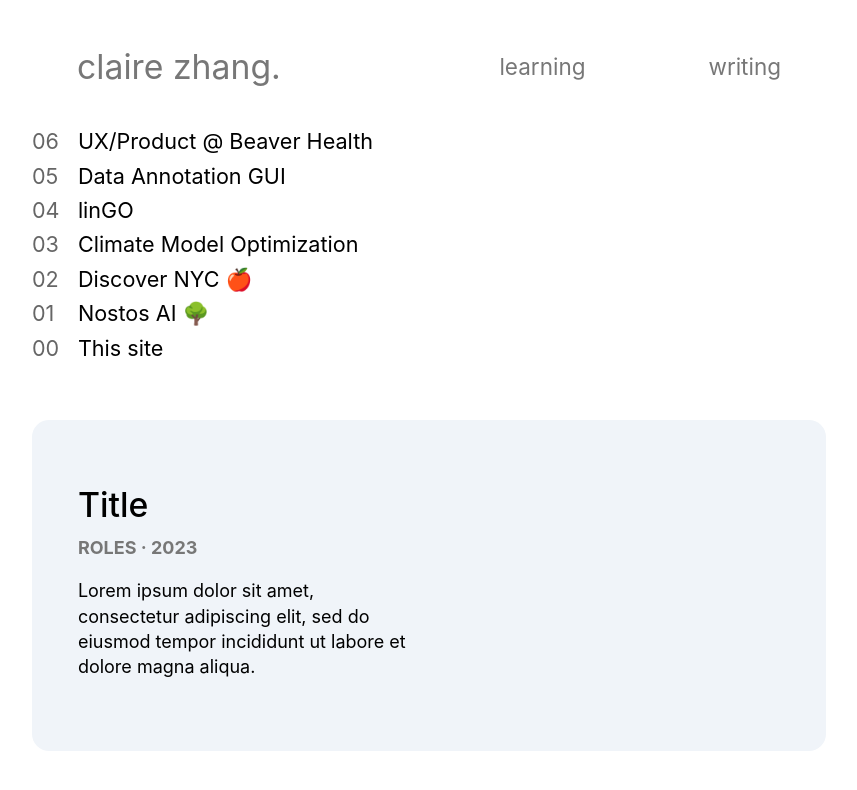
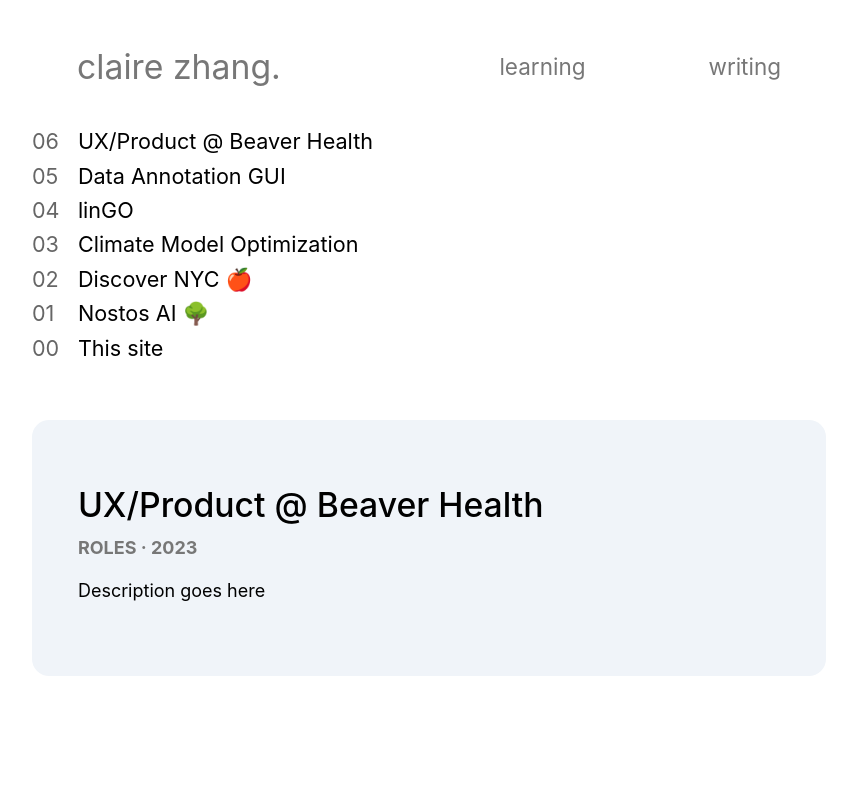
Before and after one commit to clairejyzhang/claire.com, a Next.js app: page /learning in a window 1280 px wide. Shown: the top 790 px of the page, without its empty margins (211-1068 px from the left). Built offline with nearby package versions, Linux system fonts and the light colour scheme.

Commit message:
Make previews interactive

```diff
--- a/components/preview.js
+++ b/components/preview.js
@@ -1,12 +1,12 @@
 import styles from './preview.module.css';
 
-export default function Preview({ children, home }) {
+export default function Preview({ title, roles, year, description }) {
     return (
         <section className={styles.background}>
             <section className={styles.container}>
-                <p className={styles.title}>Title</p>
-                <p className={styles.subtitle}>ROLES · 2023</p>
-                <p className={styles.blurb}>Lorem ipsum dolor sit amet, consectetur adipiscing elit, sed do eiusmod tempor incididunt ut labore et dolore magna aliqua.</p>
+                <p className={styles.title}>{title}</p>
+                <p className={styles.subtitle}>{roles ? roles.join(', ').toUpperCase(): ''} · {year}</p>
+                <p className={styles.blurb}>{description}</p>
             </section>
         </section>
 
--- a/pages/learning.js
+++ b/pages/learning.js
@@ -7,6 +7,7 @@
 import Num from '../components/format-num';
 import Navbar from '../components/navbar';
 import Preview from '../components/preview';
+import { useEffect, useState } from 'react';
 
 export async function getStaticProps() {
     const allPostsData = getSortedPostsData();
@@ -42,6 +43,16 @@
 //   }
 
 export default function Learning({ allPostsData }) {
+    const [selectedProjectNum, setSelectedProjectNum] = useState(allPostsData[0].num);
+
+    const [selectedProject, setSelectedProject] = useState(allPostsData[0])
+
+
+    useEffect(() => {
+      const newSelectedProject = allPostsData.filter((post) => post.num === selectedProjectNum)[0];
+      setSelectedProject(newSelectedProject);
+    }, [selectedProjectNum])
+
     return (
     <>
         <section className={`${utilStyles.container55}`}>
@@ -50,7 +61,7 @@
               <div>
               {allPostsData.map(({ id, num, title }) => (
                 <div>
-                  <div className={styles.projectRow}>
+                  <div onMouseEnter={() => setSelectedProjectNum(num)} className={styles.projectRow}>
                     <div className={styles.projectRowContent}>
                       <small className={utilStyles.lightText}>
                           <Num int={num} />
@@ -62,7 +73,12 @@
               ))}
               </div>
           </section>
-          <Preview />
+          <Preview
+            title={selectedProject.title}
+            roles={selectedProject.roles}
+            year={selectedProject.year}
+            description={selectedProject.description}
+          />
         </section>
 
 
--- a/posts-learning/00-this-site.md
+++ b/posts-learning/00-this-site.md
@@ -1,5 +1,8 @@
 ---
 title: 'This site'
+roles: ['designer']
+year: 2023
+description: 'I made this site this year! Go me! Woohoo!'
 num: 00
 ---
 
--- a/posts-learning/01-nostos-ai.md
+++ b/posts-learning/01-nostos-ai.md
@@ -1,5 +1,8 @@
 ---
 title: 'Nostos AI 🌳'
+roles: ['designer']
+year: 2023
+description: 'I made this site this year! Go me! Woohoo!'
 num: 01
 ---
 
--- a/posts-learning/02-discover-nyc.md
+++ b/posts-learning/02-discover-nyc.md
@@ -1,5 +1,8 @@
 ---
 title: 'Discover NYC 🍎'
+roles: ['roles']
+year: 2023
+description: 'Description goes here'
 num: 02
 ---
 
--- a/posts-learning/03-cmo.md
+++ b/posts-learning/03-cmo.md
@@ -1,5 +1,8 @@
 ---
 title: 'Climate Model Optimization'
+roles: ['roles']
+year: 2023
+description: 'Description goes here'
 num: 03
 ---
 
--- a/posts-learning/04-lingo.md
+++ b/posts-learning/04-lingo.md
@@ -1,5 +1,8 @@
 ---
 title: 'linGO'
+roles: ['roles']
+year: 2023
+description: 'Description goes here'
 num: 04
 ---
 
--- a/posts-learning/05-data-annotation.md
+++ b/posts-learning/05-data-annotation.md
@@ -1,5 +1,8 @@
 ---
 title: 'Data Annotation GUI'
+roles: ['roles']
+year: 2023
+description: 'Description goes here'
 num: 05
 ---
 
--- a/posts-learning/06-beaver.md
+++ b/posts-learning/06-beaver.md
@@ -1,5 +1,8 @@
 ---
 title: 'UX/Product @ Beaver Health'
+roles: ['roles']
+year: 2023
+description: 'Description goes here'
 num: 06
 ---
 
--- a/styles/learning.module.css
+++ b/styles/learning.module.css
@@ -15,7 +15,7 @@
 
 .projectRow:after {
     transition: all ease-in-out .2s;
-    background: none repeat scroll 0 0 #000000;
+    background: none repeat scroll 0 0 #666666;
     content: "";
     display: block;
     height: 2px;
@@ -26,6 +26,10 @@
     width: 100%;
 }
 
+.projectRow a {
+    transition: color .2s;
+}
+
 .projectRow:hover a {
-    color: #666666 !important;
+    color: #666666;
 }
```
